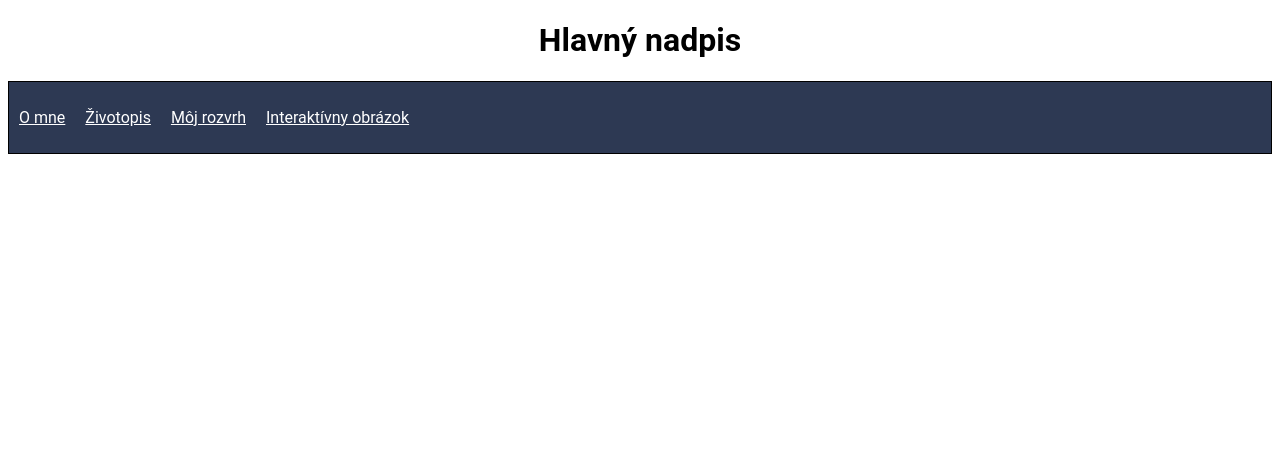
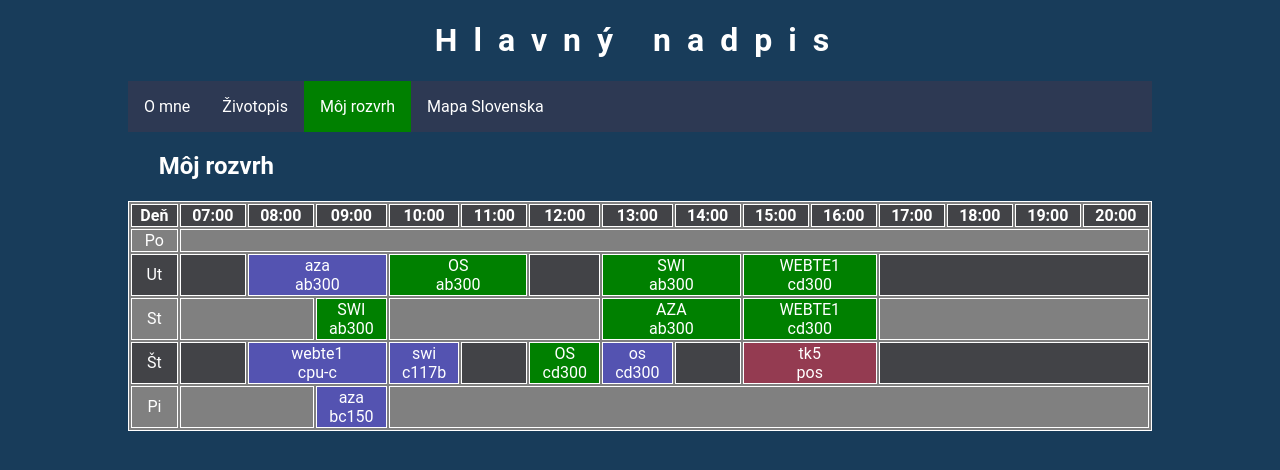
Before and after one commit to ViktorBojda/webte1-zadanie1, a plain HTML site: page schedule.html in a window 1280 px wide. Drawn offline with Linux system fonts and the light colour scheme; a web font is replaced by a local one.

Commit message:
Add basic css to all pages except interactive map

```diff
--- /dev/null
+++ b/css/general.css
@@ -0,0 +1,138 @@
+@font-face {
+    font-family: 'Roboto';
+    src: url('fonts/Roboto.eot');
+    src: url('fonts/Roboto.eot?#iefix') format('embedded-opentype'),
+         url('fonts/Roboto.woff2') format('woff2'),
+         url('fonts/Roboto.woff') format('woff'),
+         url('fonts/Roboto.ttf')  format('truetype'),
+         url('fonts/Roboto.svg#svgFontName') format('svg');
+}
+
+body {
+    background-color: rgb(24, 60, 90);
+    font-family: 'Roboto', Arial, Helvetica, sans-serif;
+    color: white;
+}
+
+h1 {
+    text-align: center;
+    letter-spacing: 1rem;
+}
+
+section h2 {
+    margin: 2% 3%
+}
+
+section p, img {
+    margin: 1% 1%;
+}
+
+img {
+    height: auto;
+    float: left;
+    border-radius: 10%;
+}
+
+nav {
+    width: 100%;
+}
+
+nav ul {
+    display: flex;
+    flex-flow: row wrap;
+    justify-content: flex-start;
+    list-style: none;
+    margin: 0;
+    padding: 0;
+    background-color: rgb(45, 57, 83);
+}
+
+nav ul a {
+    text-decoration: none;
+    display: block;
+    padding: 1em;
+    color: white;
+}
+
+nav ul a:hover {
+    background: gray;
+}
+
+section article p {
+    padding-bottom: 0;
+}
+
+section article ul {
+    list-style-position: inside;
+}
+
+table {
+    width: 100%;
+    background: gray;
+}
+
+table thead {
+    font-weight: bolder;
+    background: rgb(66, 67, 71);
+}
+
+tbody tr:nth-child(even) {
+    background: rgb(66, 67, 71);
+}
+
+table, th, td, tr {
+    border: 1px solid white;
+    text-align: center;
+}
+
+.page-content {
+    max-width: 1024px;
+    margin: auto;
+}
+
+.button-active {
+    background: green;
+}
+
+a.button-active:hover {
+    background: green;
+}
+
+.grid-double-column {
+    display: grid;
+    grid-template-columns: 1fr 1fr;
+}
+
+.column-left {
+    background-color: rgb(59, 107, 71);
+    padding: 0 0 1rem 0;
+}
+
+.column-right {
+    background-color: rgb(92, 44, 60);
+    padding: 0 0 0 1rem;
+}
+
+.about-me-img {
+    width: 200px;
+}
+
+.resume-img {
+    width: 150px;
+}
+
+.table-scroll {
+    overflow-x: auto;
+}
+
+.table-cell-lecture {
+    background: green;
+}
+
+.table-cell-seminar {
+    background: rgb(84, 83, 177);
+}
+
+.table-cell-tk {
+    background: rgb(148, 59, 81);
+}
--- a/css/style.css
+++ /dev/null
@@ -1,41 +0,0 @@
-@font-face {
-    font-family: 'Roboto';
-    src: url('fonts/Roboto.eot');
-    src: url('fonts/Roboto.eot?#iefix') format('embedded-opentype'),
-         url('fonts/Roboto.woff2') format('woff2'),
-         url('fonts/Roboto.woff') format('woff'),
-         url('fonts/Roboto.ttf')  format('truetype'),
-         url('fonts/Roboto.svg#svgFontName') format('svg');
-}
-
-body {
-    font-family: 'Roboto', Arial, Helvetica, sans-serif;
-}
-
-h1 {
-    text-align: center;
-}
-
-nav {
-    background-color: rgb(45, 57, 83);
-    border: 1px solid black;
-}
-
-ul {
-    display: flex;
-    list-style-type: none;
-    padding-left: 0%;
-}
-
-li {
-    padding: 10px;
-}
-
-a {
-    color: white
-}
-
-.content {
-    max-width: 960px;
-    margin: auto;
-}
--- a/schedule.html
+++ b/schedule.html
@@ -4,10 +4,10 @@
     <meta charset="UTF-8">
     <meta http-equiv="X-UA-Compatible" content="IE=edge">
     <meta name="viewport" content="width=device-width, initial-scale=1.0">
-    <title>Webte1-Zadanie1</title>
-    <link rel="stylesheet" href="css/style.css">
+    <title>Môj rozvrh</title>
+    <link rel="stylesheet" href="css/general.css">
 </head>
-<body>
+<body class="page-content">
     <header>
         <h1>Hlavný nadpis</h1>
     </header>
@@ -15,9 +15,78 @@
         <ul>
             <li><a href="index.html">O mne</a></li>
             <li><a href="resume.html">Životopis</a></li>
-            <li><a href="schedule.html">Môj rozvrh</a></li>
-            <li><a href="image.html">Interaktívny obrázok</a></li>
+            <li><a class="button-active" href="schedule.html">Môj rozvrh</a></li>
+            <li><a href="image.html">Mapa Slovenska</a></li>
         </ul>
     </nav>
+    <section>
+        <h2>Môj rozvrh</h2>
+        <div class="table-scroll">
+            <table>
+                <thead>
+                    <tr>
+                        <th>Deň</th>
+                        <th>07:00</th>
+                        <th>08:00</th>
+                        <th>09:00</th>
+                        <th>10:00</th>
+                        <th>11:00</th>
+                        <th>12:00</th>
+                        <th>13:00</th>
+                        <th>14:00</th>
+                        <th>15:00</th>
+                        <th>16:00</th>
+                        <th>17:00</th>
+                        <th>18:00</th>
+                        <th>19:00</th>
+                        <th>20:00</th>
+                    </tr>
+                </thead>
+                <tbody>
+                    <tr>
+                        <td>Po</td>
+                        <td colspan="14"></td>
+                    </tr>
+                    <tr>
+                        <td>Ut</td>
+                        <td></td>
+                        <td colspan="2" class="table-cell-seminar">aza<br>ab300</td>
+                        <td colspan="2" class="table-cell-lecture">OS<br>ab300</td>
+                        <td></td>
+                        <td colspan="2" class="table-cell-lecture">SWI<br>ab300</td>
+                        <td colspan="2" class="table-cell-lecture">WEBTE1<br>cd300</td>
+                        <td colspan="5"></td>
+                    </tr>
+                    <tr>
+                        <td>St</td>
+                        <td colspan="2"></td>
+                        <td class="table-cell-lecture">SWI<br>ab300</td>
+                        <td colspan="3"></td>
+                        <td colspan="2" class="table-cell-lecture">AZA<br>ab300</td>
+                        <td colspan="2" class="table-cell-lecture">WEBTE1<br>cd300</td>
+                        <td colspan="5"></td>
+                    </tr>
+                    <tr>
+                        <td>Št</td>
+                        <td></td>
+                        <td colspan="2" class="table-cell-seminar">webte1<br>cpu-c</td>
+                        <td class="table-cell-seminar">swi<br>c117b</td>
+                        <td></td>
+                        <td class="table-cell-lecture">OS<br>cd300</td>
+                        <td class="table-cell-seminar">os<br>cd300</td>
+                        <td></td>
+                        <td colspan="2" class="table-cell-tk">tk5<br>pos</td>
+                        <td colspan="5"></td>
+                    </tr>
+                    <tr>
+                        <td>Pi</td>
+                        <td colspan="2"></td>
+                        <td class="table-cell-seminar">aza<br>bc150</td>
+                        <td colspan="11"></td>
+                    </tr>
+                </tbody>
+            </table>
+        </div>
+    </section>
 </body>
 </html>
```
Also changed, not shown: image.html (+8 -4 lines), index.html (+23 -6 lines), resume.html (+27 -5 lines), css/index.css (added), images/resume-photo.jpg (added), images/slovakia-map.png (added).
